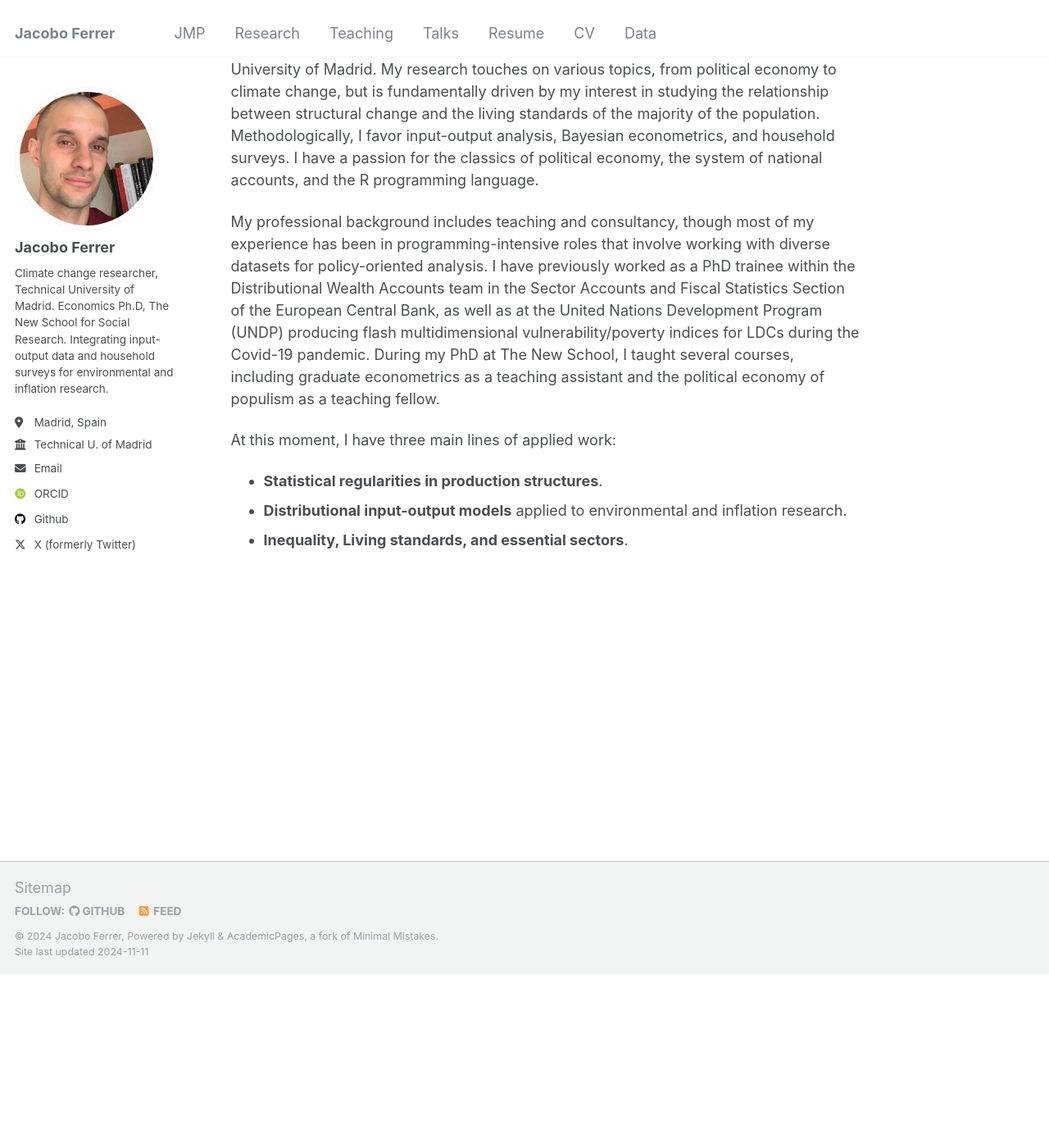
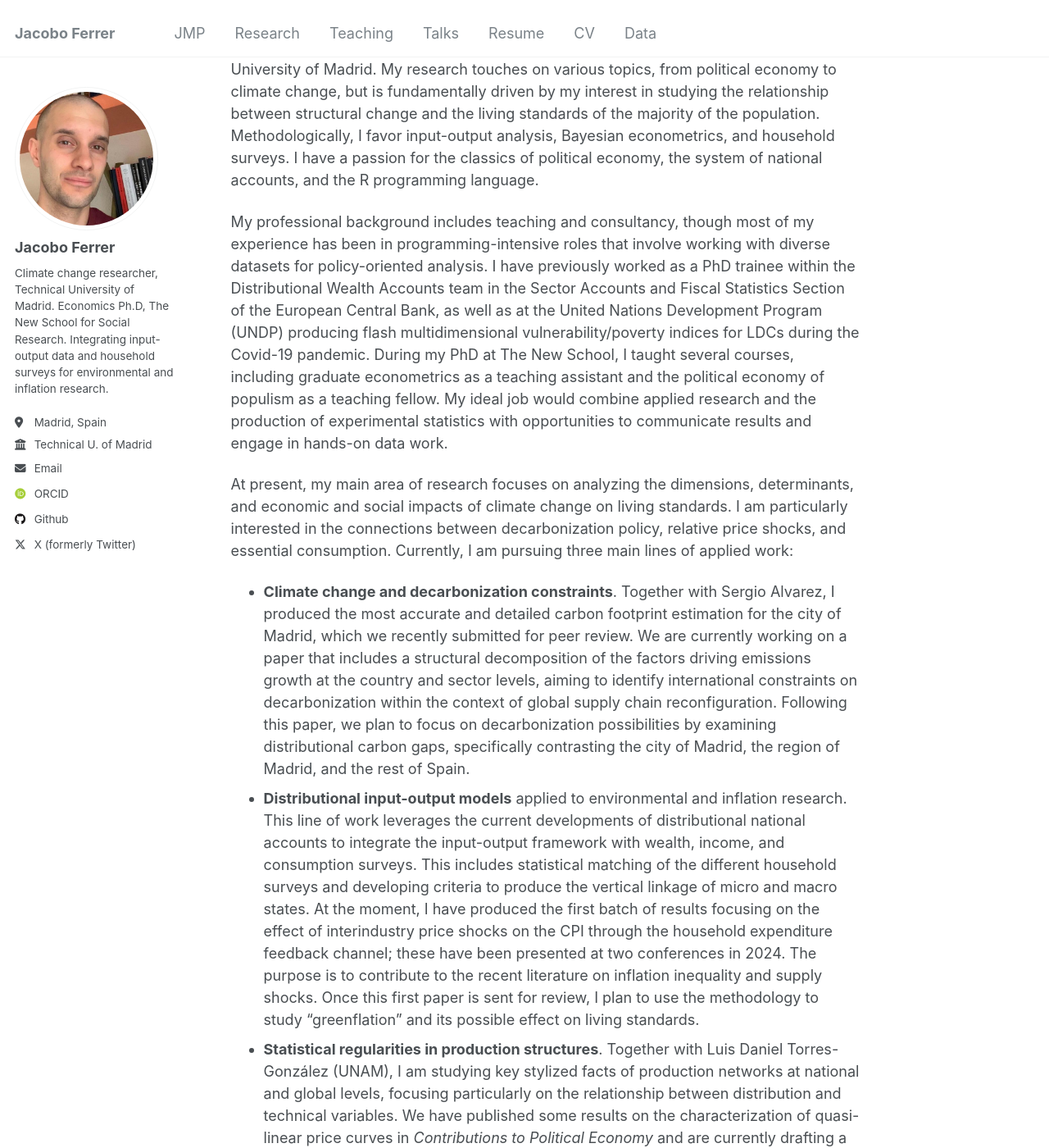
Before and after one commit to jferrherz/jferrherz.github.io, a Jekyll site: the page built from _pages/about.md, in a window 1280 px wide and 1400 px high, scrolled down 212 px. Shown: the whole window at 82% size. Built offline with Jekyll 4.4.1, drawn with Linux system fonts in a browser that asks for light colours; some web fonts are replaced; some of the changed text lies outside the part shown.

Commit message:
Update about.md

```diff
--- a/_pages/about.md
+++ b/_pages/about.md
@@ -9,9 +9,10 @@ redirect_from:
 
 Thank you for dropping by. My name is Jacobo, and I am an economist and sociologist currently working on distributional and environmental applications of input-output models for the study of climate change in the Department of Land Morphology at the [Technical University of Madrid](https://portalcientifico.upm.es/es/ipublic/researcher/336709). I hold a PhD in economics from The New School for Social Research in New York and am a PhD candidate in civil systems engineering at the Technical University of Madrid. My research touches on various topics, from political economy to climate change, but is fundamentally driven by my interest in studying the relationship between structural change and the living standards of the majority of the population. Methodologically, I favor input-output analysis, Bayesian econometrics, and household surveys. I have a passion for the classics of political economy, the system of national accounts, and the R programming language.
 
-My professional background includes teaching and consultancy, though most of my experience has been in programming-intensive roles that involve working with diverse datasets for policy-oriented analysis. I have previously worked as a PhD trainee within the Distributional Wealth Accounts team in the Sector Accounts and Fiscal Statistics Section of the European Central Bank, as well as at the United Nations Development Program (UNDP) producing flash multidimensional vulnerability/poverty indices for LDCs during the Covid-19 pandemic. During my PhD at The New School, I taught several courses, including graduate econometrics as a teaching assistant and the political economy of populism as a teaching fellow.
+My professional background includes teaching and consultancy, though most of my experience has been in programming-intensive roles that involve working with diverse datasets for policy-oriented analysis. I have previously worked as a PhD trainee within the Distributional Wealth Accounts team in the Sector Accounts and Fiscal Statistics Section of the European Central Bank, as well as at the United Nations Development Program (UNDP) producing flash multidimensional vulnerability/poverty indices for LDCs during the Covid-19 pandemic. During my PhD at The New School, I taught several courses, including graduate econometrics as a teaching assistant and the political economy of populism as a teaching fellow. My ideal job would combine applied research and the production of experimental statistics with opportunities to communicate results and engage in hands-on data work.
 
-At this moment, I have three main lines of applied work:
-  * **Statistical regularities in production structures**.
-  * **Distributional input-output models** applied to environmental and inflation research.
-  * **Inequality, Living standards, and essential sectors**.
+At present, my main area of research focuses on analyzing the dimensions, determinants, and economic and social impacts of climate change on living standards. I am particularly interested in the connections between decarbonization policy, relative price shocks, and essential consumption. Currently, I am pursuing three main lines of applied work:
+
+  * **Climate change and decarbonization constraints**. Together with Sergio Alvarez, I produced the most accurate and detailed carbon footprint estimation for the city of Madrid, which we recently submitted for peer review. We are currently working on a paper that includes a structural decomposition of the factors driving emissions growth at the country and sector levels, aiming to identify international constraints on decarbonization within the context of global supply chain reconfiguration. Following this paper, we plan to focus on decarbonization possibilities by examining distributional carbon gaps, specifically contrasting the city of Madrid, the region of Madrid, and the rest of Spain.
+  * **Distributional input-output models** applied to environmental and inflation research. This line of work leverages the current developments of distributional national accounts to integrate the input-output framework with wealth, income, and consumption surveys. This includes statistical matching of the different household surveys and developing criteria to produce the vertical linkage of micro and macro states. At the moment, I have produced the first batch of results focusing on the effect of interindustry price shocks on the CPI through the household expenditure feedback channel; these have been presented at two conferences in 2024. The purpose is to contribute to the recent literature on inflation inequality and supply shocks. Once this first paper is sent for review, I plan to use the methodology to study "greenflation" and its possible effect on living standards.
+  * **Statistical regularities in production structures**. Together with Luis Daniel Torres-González (UNAM), I am studying key stylized facts of production networks at national and global levels, focusing particularly on the relationship between distribution and technical variables. We have published some results on the characterization of quasi-linear price curves in *Contributions to Political Economy* and are currently drafting a paper on the profit-wage curve. After characterizing the linearity of price and profit-wage curves in real economies, we plan to investigate the underlying causes of these persistent statistical regularities.
```
